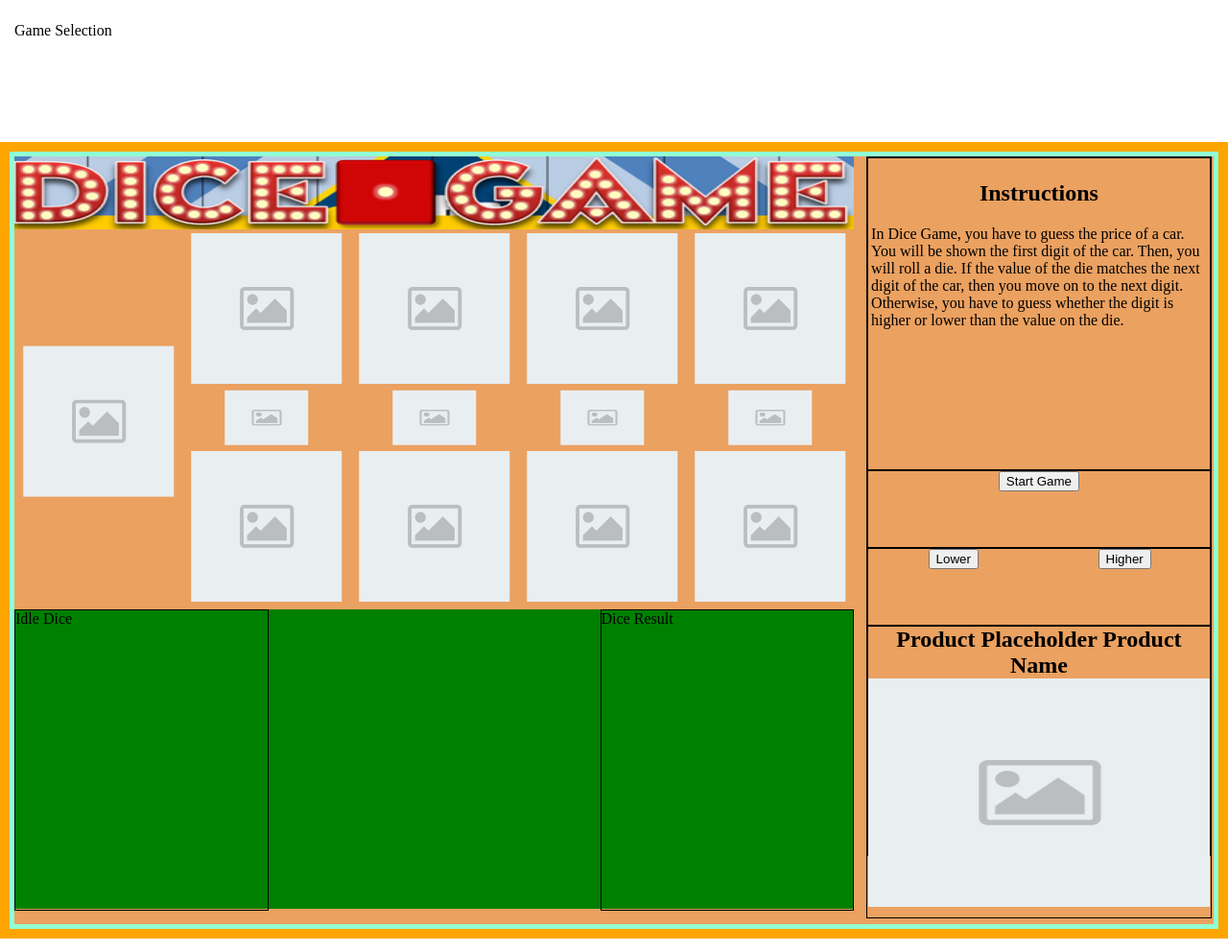
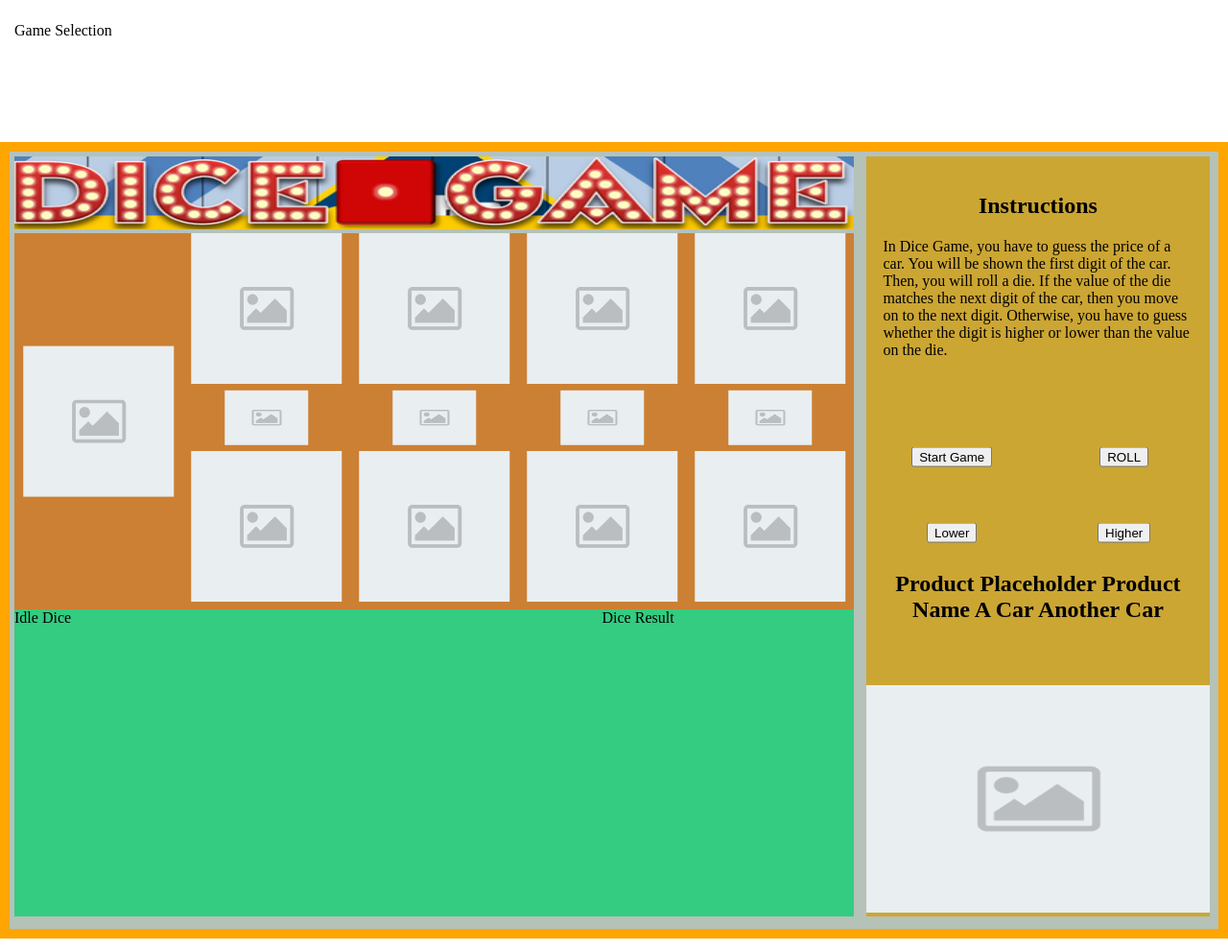
Before and after one commit to trev155/ActIsRight, a React app: page / in a window 1280 px wide. Shown: the part 41-1032 px from the top of the page at 96% size. Built offline with nearby package versions, Linux system fonts and the light colour scheme.

Commit message:
yet more small styling changes

```diff
--- a/app/assets/css/style.css
+++ b/app/assets/css/style.css
@@ -37,7 +37,7 @@ body {
     border: 10px solid orange;
     padding: 5px;
     height: 800px;
-    background-color: rgba(133, 255, 209, 0.9);     /* Default Background Color */
+    background-color: rgba(10, 55, 19, 0.3);     /* Default Background Color */
 }
 
 /* --- DICE GAME --- */
@@ -45,7 +45,6 @@ body {
 .DiceGame {
     width: 100%;
     height: 100%;
-    background-color: rgb(235, 161, 96);
 }
 
 .DiceGame .left {
@@ -72,16 +71,20 @@ body {
 
 .DiceGame .DiceBoard {
     width: 100%;
-    height: 39%;
+    height: 40%;
 }
 
 .DiceGame .InfoPanel {
     width: 99%;
     height: 99%;
-    border: 1px solid black;
+    background-color: rgb(204, 166, 51);
 }
 
 /* Number Display Board */
+.DiceGame .NumberDisplayBoard .col {
+    background-color: rgb(204, 128, 51);
+}
+
 .DiceGame .NumberDisplayBoard .col {
     width: 20%;
     height: 100%;
@@ -128,28 +131,25 @@ body {
 
 /* Dice Board */
 .DiceGame .DiceBoard {
-    background-color: green;
+    background-color: rgb(51, 204, 128);
 }
 
 .DiceGame .DiceBoard .idleDice {
     width: 30%;
     height: 100%;
     float: left;
-    border: 1px solid black;
 }
 
 .DiceGame .DiceBoard .diceResult {
     width: 30%;
     height: 100%;
     float: right;
-    border: 1px solid black;
 }
 
 /* Info Panel */
 .DiceGame .InfoPanel .instructions {
-    height: 40%;
-    padding: 1%;
-    border: 1px solid black;
+    height: 30%;
+    padding: 5%;
 }
 
 .DiceGame .InfoPanel .instructions h2 {
@@ -158,16 +158,36 @@ body {
 
 .DiceGame .InfoPanel .buttonSet1 {
     height: 10%;
-    border: 1px solid black;
 }
 
 .DiceGame .InfoPanel .buttonSet1 .startButton {
+    width: 50%;
+    height: 100%;
+    float: left;
     text-align: center;
+}
+
+.DiceGame .InfoPanel .buttonSet1 .startButton button {
+    position: relative;
+    top: 50%;
+    transform: translateY(-50%);
+}
+
+.DiceGame .InfoPanel .buttonSet1 .rollButton {
+    width: 50%;
+    height: 100%;
+    float: left;
+    text-align: center;
+}
+
+.DiceGame .InfoPanel .buttonSet1 .rollButton button {
+    position: relative;
+    top: 50%;
+    transform: translateY(-50%);
 }
 
 .DiceGame .InfoPanel .buttonSet2 {
     height: 10%;
-    border: 1px solid black;
 }
 
 .DiceGame .InfoPanel .buttonSet2 .lowerButton {
@@ -177,6 +197,12 @@ body {
     text-align: center;
 }
 
+.DiceGame .InfoPanel .buttonSet2 .lowerButton button {
+    position: relative;
+    top: 50%;
+    transform: translateY(-50%);
+}
+
 .DiceGame .InfoPanel .buttonSet2 .higherButton {
     width: 50%;
     height: 100%;
@@ -184,17 +210,23 @@ body {
     text-align: center;
 }
 
+.DiceGame .InfoPanel .buttonSet2 .higherButton button {
+    position: relative;
+    top: 50%;
+    transform: translateY(-50%);
+}
+
 .DiceGame .InfoPanel .product {
-    height: 30%;
-    border: 1px solid black;
+    height: 50%;
 }
 
 .DiceGame .InfoPanel .product h2 {
     margin: 0 auto;
     text-align: center;
+    height: 30%;
 }
 
 .DiceGame .InfoPanel .product img {
     width: 100%;
-    height: 100%;
+    height: 60%;
 }
--- a/app/components/InfoPanel.js
+++ b/app/components/InfoPanel.js
@@ -17,6 +17,9 @@ export class InfoPanel extends React.Component {
                     <div className="startButton">
                         <button>Start Game</button>
                     </div>
+                    <div className="rollButton">
+                        <button>ROLL</button>
+                    </div>
                 </div>
                 <div className="buttonSet2">
                     <div className="lowerButton">
@@ -27,7 +30,7 @@ export class InfoPanel extends React.Component {
                     </div>
                 </div>
                 <div className="product">
-                    <h2>Product Placeholder Product Name</h2>
+                    <h2>Product Placeholder Product Name A Car Another Car</h2>
                     <img src="/app/assets/img/placeholder.png"/>
                 </div>
             </div>
```
